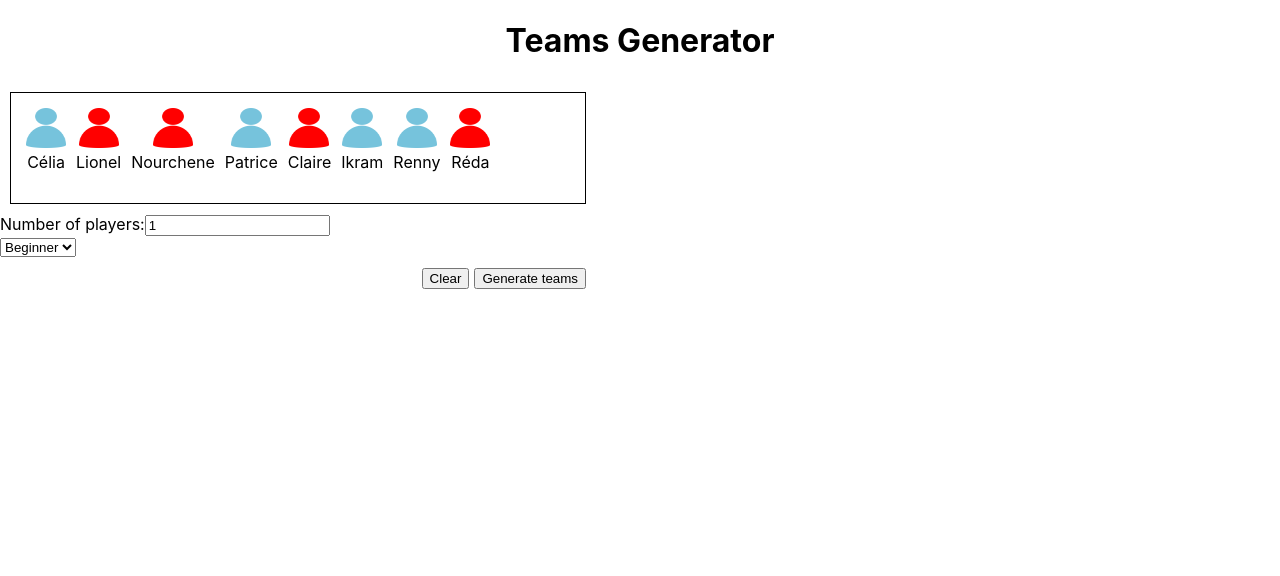
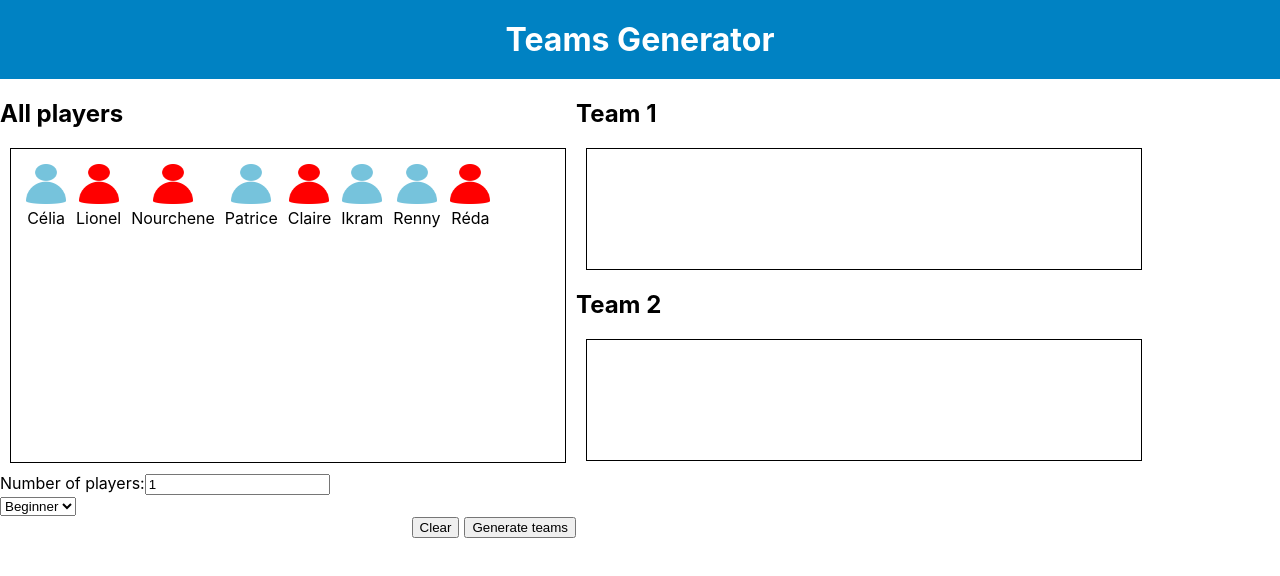
Before and after one commit to CeliaDoolaeghe/team-generator, a React (Create React App) app: page / in a window 1280 px wide. Shown: the top 576 px of the page. Built offline with nearby package versions, Linux system fonts and the light colour scheme.

Commit message:
better style

```diff
--- a/src/App.js
+++ b/src/App.js
@@ -15,17 +15,18 @@ const EMPTY_TEAMS = {
 const App = () => {
   const [teams, setTeams] = useState(EMPTY_TEAMS);
   const [number, setNumber] = useState(1);
-  const [level, setLevel] = useState(undefined);
+  const [level, setLevel] = useState('beginner');
 
   return (
     <Fragment>
       <h1>Teams Generator</h1>
-      <div className='column'>
-        <PlayersList players={players}/>
+      <div className='teams'>
+        <div className='column all-players'>
+          <PlayersList title='All players' players={players}/>
         </div>
         <div className='column'>
-        {teams.team1 && <PlayersList players={teams.team1}/>}
-        {teams.team2 && <PlayersList players={teams.team2}/>}
+          <PlayersList title='Team 1' players={teams.team1}/>
+          <PlayersList title='Team 2' players={teams.team2}/>
         </div>
         <div>
           <div>
@@ -37,6 +38,7 @@ const App = () => {
           </div>
           <div>
             <LevelSelect onChange={value => setLevel(value)}/>
+          </div>
         </div>
       </div>
       <div className='column buttons'>
--- a/src/components/PlayersList.js
+++ b/src/components/PlayersList.js
@@ -1,11 +1,13 @@
-import React from 'react';
+import React, { Fragment } from 'react';
 import Sportsman from './Player';
 
-export default ({ players }) => {
-  return (
+export default ({ title, players }) => (
+  <Fragment>
+    <h2>{title}</h2>
     <div className='team'>
-      {players.map((player, index) => (
+      {players && players.map((player, index) => (
         <Sportsman key={index} name={player.name} level={player.level}/>
       ))}
-    </div>);
-};
+    </div>
+  </Fragment>
+);
--- a/src/stylesheets/team-generator.css
+++ b/src/stylesheets/team-generator.css
@@ -1,16 +1,29 @@
 h1 {
     text-align: center;
+    background-color: #0082c3;
+    margin: 0;
+    padding: 20px;
+    color: white;
+}
+
+.teams {
+    display: flex;
+    flex-wrap: wrap;
 }
 
 .column {
-    display: inline-block;
     width: 45%;
-    padding: 10px;
 }
 
 .team {
     border: 1px solid;
     padding: 10px;
+    margin: 10px;
+    height: 100px;
+}
+
+.all-players .team {
+    height: 293px;
 }
 
 .buttons {
@@ -41,5 +54,5 @@ h1 {
 }
 
 .player-name {
-    margin-top: 0;
+    margin: 0;
 }
```
Lines whose indentation alone changed are shown as unchanged.
